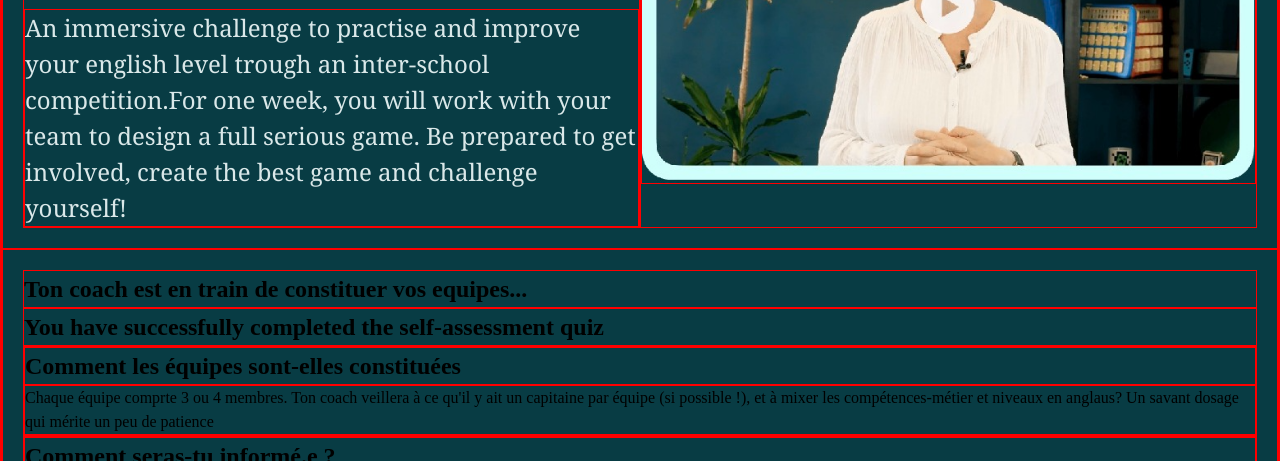
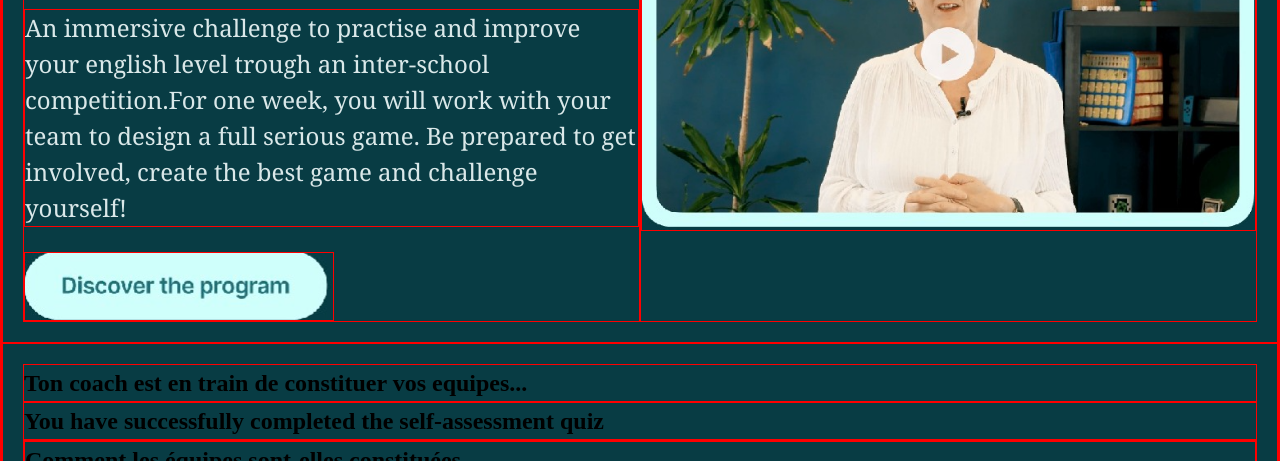
Before and after one commit to SabSab93/integration-maquette-english-game, a plain HTML site: page index.html in a window 1280 px wide. Shown: the part 339-800 px from the top of the page. Drawn offline with Linux system fonts and the light colour scheme.

Commit message:
Revert "suppression btn html"
This reverts commit 9343352da2bfdb091a053d0e46435c98523e8fef.

```diff
--- a/index.html
+++ b/index.html
@@ -17,7 +17,7 @@
         <div class="text-container">
             <h1>Welcome to the English game</h1>
             <p>An immersive challenge to practise and improve your english level trough an inter-school competition.For one week, you will work with your team to design a full serious game. Be prepared to get involved, create the best game and challenge yourself! </p>
-
+            <img src="./img/button.png" alt="button">
         </div>
         <div class="video-container">
             <img src="./img/video.png" alt="Video">
```
